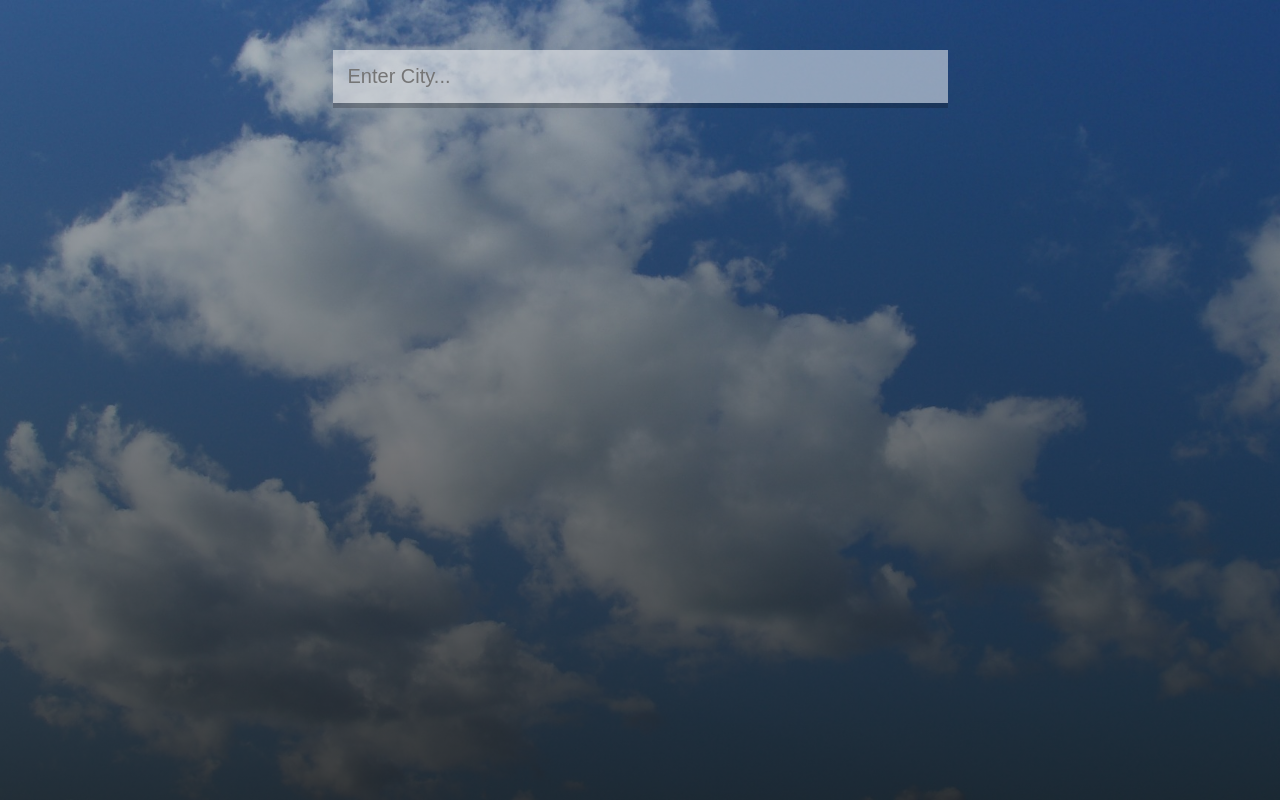
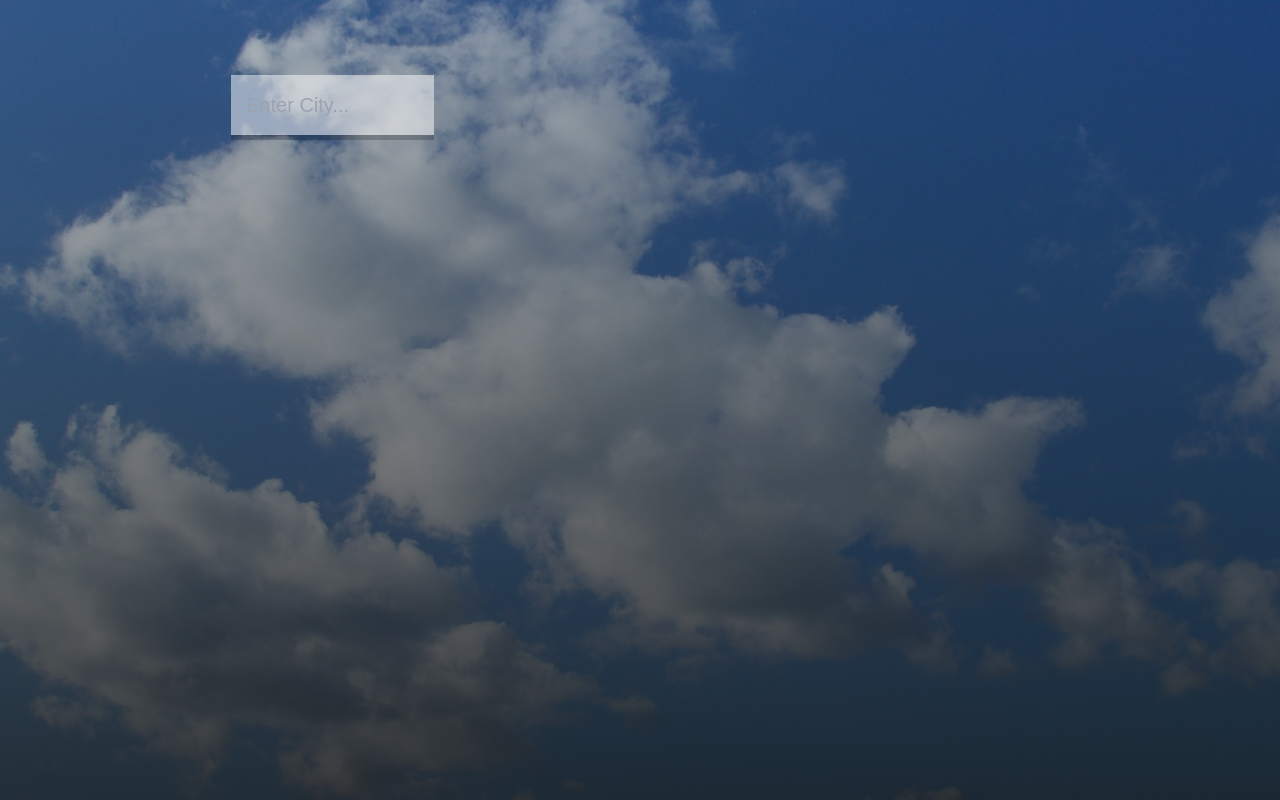
Before and after one commit to travis85/weatherApp, a React (Create React App) app: page / in a window 1280 px wide. Built offline with nearby package versions, Linux system fonts and the light colour scheme.

Commit message:
added 7 day forcast

```diff
--- a/package.json
+++ b/package.json
@@ -35,5 +35,10 @@
       "last 1 firefox version",
       "last 1 safari version"
     ]
+  },
+  "devDependencies": {
+    "autoprefixer": "^10.4.7",
+    "postcss": "^8.4.13",
+    "tailwindcss": "^3.0.24"
   }
 }
--- /dev/null
+++ b/postcss.config.js
@@ -0,0 +1,6 @@
+module.exports = {
+  plugins: {
+    tailwindcss: {},
+    autoprefixer: {},
+  },
+}
--- a/src/App.js
+++ b/src/App.js
@@ -4,26 +4,31 @@ const weatherApi = {
   key: "d21dbf4ec7c07da49bc079f1518d953d",
   base: "https://api.openweathermap.org/data/2.5/"
 }
-
+const geoCodeApi ={
+  key:"d21dbf4ec7c07da49bc079f1518d953d",
+  base: "http://api.openweathermap.org/geo/1.0/"
+}
 function App() {
   const [query, setQuery] = useState('');
-  const [weather, setWeather] = useState({})
-  const [forcast, setForcast] = useState({})
+  const [weather, setWeather] = useState({});
+  const [geoCode, setGeoCode] = useState({})
+
 
   const search = evt => {
     if(evt.key === "Enter"){
-      fetch(`${weatherApi.base}weather?q=${query}&units=imperial&APPID=${weatherApi.key}`)
+      fetch(`${geoCodeApi.base}direct?q=${query}&limit=1&appid=${geoCodeApi.key}`)
       .then(res => res.json())
       .then(result => {
-        setQuery('')
-        setWeather(result)
-        console.log(result)
-      });
-      fetch(`${weatherApi.base}forecast?q=${query}&units=imperial&APPID=${weatherApi.key}`)
+        setGeoCode(result)
+        console.log(geoCode)
+
+        return fetch(`${weatherApi.base}onecall?lat=${result[0].lat}&lon=${result[0].lon}&units=imperial&appid=${weatherApi.key}`)
+
+      })
       .then(res => res.json())
       .then(result => {
+        setWeather(result)
         setQuery('')
-        setForcast(result)
         console.log(result)
       });
     }
@@ -32,7 +37,7 @@ function App() {
 
   const dateBuilder = (d) => {
     let months = ['January','february','March','April','May','June','July','August','September','October','November','December'];
-    let days = ['Sunday','Monday','Tuesday','Wednesday','Thurday','Friday','Saturday'];
+    let days = ['Sunday','Monday','Tuesday','Wednesday','Thursday','Friday','Saturday'];
 
     let day = days[d.getDay()];
     let date = d.getDate();
@@ -41,12 +46,17 @@ function App() {
 
     return `${day} ${date} ${month} ${year}`
   }
+
+
+
   return (
     <div className="app">
-      <main>
-      <div className="search-box">
+
+      <main className='grid grid-cols-2'>
+        <div className=''>
+          <div className="search-box mt-7">
             <input type="text"
-          className='search-bar'
+            className='search-bar mt-7'
             placeholder='Enter City...'
             onChange={e => setQuery(e.target.value)}
             value={query}
@@ -54,26 +64,49 @@ function App() {
             />
         </div>
 
-        {(typeof weather.main != 'undefined') ?(
+        { weather.timezone &&
+
           <div>
             <div className="locationBox">
-            <div className="location">{weather.name} , {weather.sys.country}</div>
+              <div className="location">{geoCode[0].name}, {geoCode[0].state} </div>
+              {/* <div className='population'>Poulation: {new Intl.NumberFormat().format(weather.city.population)}</div> */}
               <div className="date">{ dateBuilder(new Date()) }</div>
             </div>
             <div className='weatherBox'>
             <div className='temp'>
-            {Math.round(weather.main.temp)}°F
+              {Math.round(weather.daily[0].temp.max)}°F
             </div>
-          <div className='weather'>
-            {weather.weather[0].main}
+            <div className='weather '>
+              {weather.daily[0].weather[0].main}
             </div>
             </div>
           </div>
-        ) : ('')}
+          }
 
-        {/* <div className='text-white'>
-          {forcast.list[1].main.temp}
-        </div> */}
+        </div>
+
+      { weather.timezone &&
+
+        <div className='flex justify-end'>
+
+          <ul>
+            {weather.daily.slice(1,8).map((day)=>{
+               return(
+
+                <div className='forcastSection px-1 py-2 items-center'>
+                  <li>
+                    <div className='forcastSection px-1 py-2 flex items-center'>{Math.round(day.temp.max)}°F</div>
+                    <div>{dateBuilder(new Date(day.dt * 1000))}</div>
+
+
+                  </li>
+                </div>
+               )
+           })}
+          </ul>
+        </div>
+
+}
 
 
 
--- a/src/index.css
+++ b/src/index.css
@@ -1,4 +1,9 @@
+@tailwind base;
+@tailwind components;
+@tailwind utilities;
+
 *{
+
   margin: 0;
   padding: 0;
   box-sizing: border-box;
@@ -16,22 +21,25 @@ body{
 }
 
 main{
+
   min-height: 100vh;
   background-image: linear-gradient(to bottom, rgba(0,0,0,0.2), rgba(0,0,0,0.75));
   padding: 25px
 }
 
 .search-box{
+
   margin-left: auto;
   margin-right: auto;
   margin-top: 50px;
   margin-bottom: 100px;
 
 
-  width: 50%;
+  width: 33%;
 }
 
 .search-box .search-bar{
+
   display: block;
   width: 100%;
   padding: 15px;
@@ -40,7 +48,7 @@ main{
   border: none;
   outline: none;
   background-color: rgba(255, 255, 255, 0.5);
-  margin-top: -25px;
+  margin-top: 25px;
   box-shadow: 0px 5px rgba(0, 0, 0, 0.2);
   color: 313131;
   font-size: 20px;
@@ -67,6 +75,15 @@ main{
   font-style: italic;
   text-shadow: 2px 2px rgba(50, 50, 75, 0.5);
 }
+.population{
+  color: white;
+  font-size: 12px;
+  font-weight: 300;
+  text-align: center;
+  font-style: italic;
+  text-shadow: 2px 2px rgba(50, 50, 75, 0.5);
+
+}
 
 .weatherBox{
   text-align: center;
@@ -74,6 +91,7 @@ main{
 
 
 .weatherBox .temp{
+
   position: relative;
   display: inline-block;
   margin: 30px auto;
@@ -86,11 +104,30 @@ main{
   text-shadow: 3px 6px rgba(50, 50, 70, 0.5);
   text-align: center;
   box-shadow: 3px 6px rgba(0, 0, 0, 0.2);
+
 }
 
 .weatherBox .weather{
+  position: relative;
   color: white;
   font-size: 48px;
   font-weight: 700;
   text-shadow: 3px 3px rgba(50, 50, 50, 0.5);
 }
+
+.forcastSection{
+  position: relative;
+  /* float: right; */
+  display: flex;
+  flex-direction: column;
+  margin: 10px auto;
+  background-color: rgba(255, 255, 255, 0.2);
+  border-radius: 16px;
+  /* padding: 15px 25px; */
+  color: white;
+  /* font-size: 102px; */
+  font-weight: 900;
+  text-shadow: 3px 6px rgba(50, 50, 70, 0.5);
+  box-shadow: 3px 6px rgba(0, 0, 0, 0.2);
+  /* width: fit-content; */
+}
--- /dev/null
+++ b/tailwind.config.js
@@ -0,0 +1,9 @@
+module.exports = {
+  content: [
+    "./src/**/*.{js,jsx,ts,tsx}"
+  ],
+  theme: {
+    extend: {},
+  },
+  plugins: [],
+}
```
Also changed, not shown: firebase.json, 12 other files (tests, documents, lock files or other folders). Lines whose indentation alone changed are shown as unchanged.
